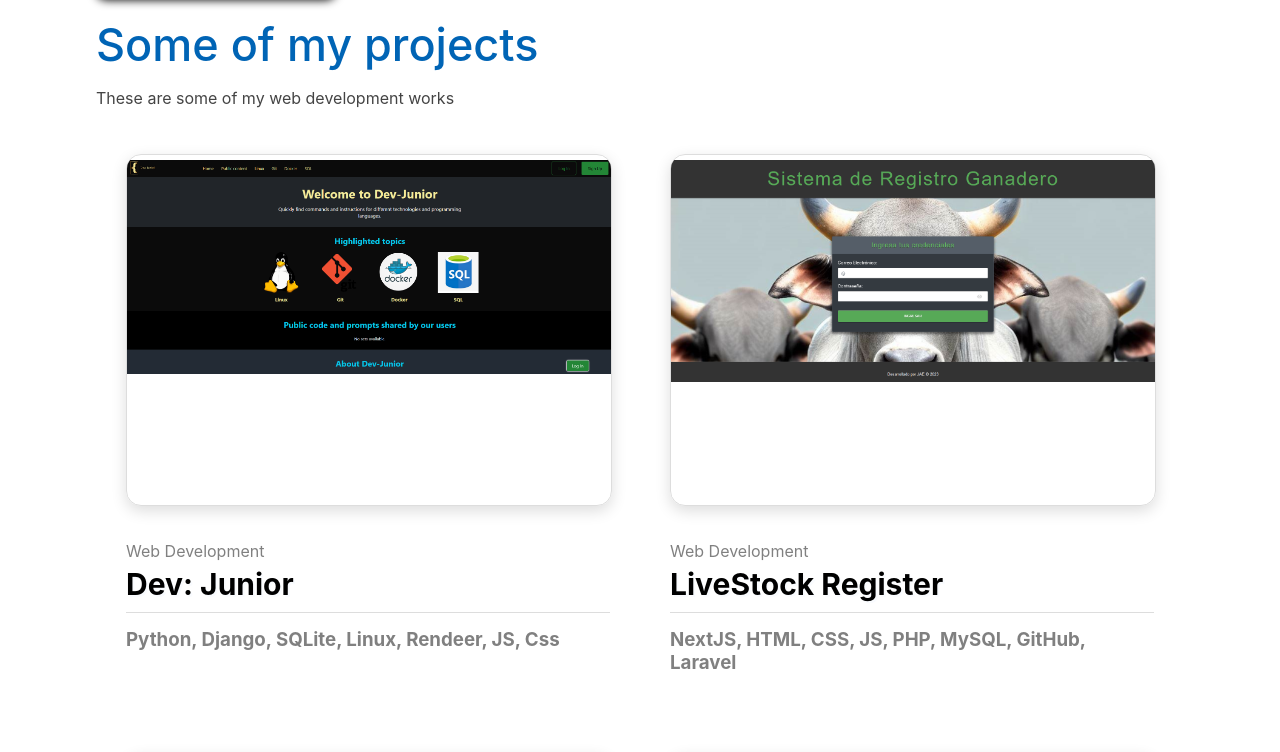
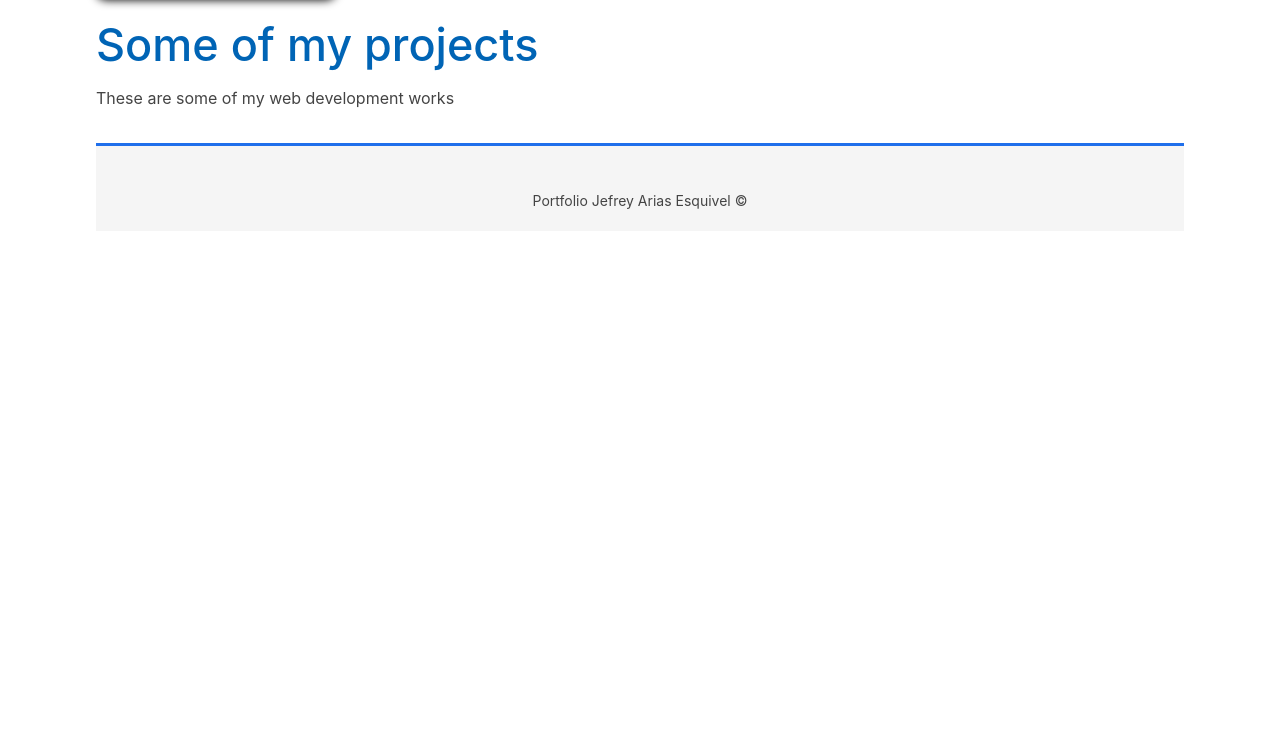
Before and after one commit to JefreyAE/Portfolio, a React (Create React App) app: page /home in a window 1280 px wide. Shown: the part 1327-2079 px from the top of the page. After the commit the page ends 1558 px from the top, so only its background shows below. Built offline with nearby package versions, Linux system fonts and the light colour scheme.

Commit message:
Remove section and projects not working

```diff
--- a/src/components/pages/Home.js
+++ b/src/components/pages/Home.js
@@ -1,4 +1,3 @@
-import React from 'react'
 import { Link } from 'react-router-dom'
 import { ProjectList } from './components/ProjectList'
 import { projects } from '../../data/projects';
@@ -44,7 +43,7 @@ export const Home = () => {
           These are some of my web development works
         </p>
       </section>
-      <ProjectList projects={projects} limit={4} />
+      {/*<ProjectList projects={projects} limit={4} />*/}
     </div>
   )
 }
```
Also changed, not shown: src/data/projects.js (+4 -4 lines).
